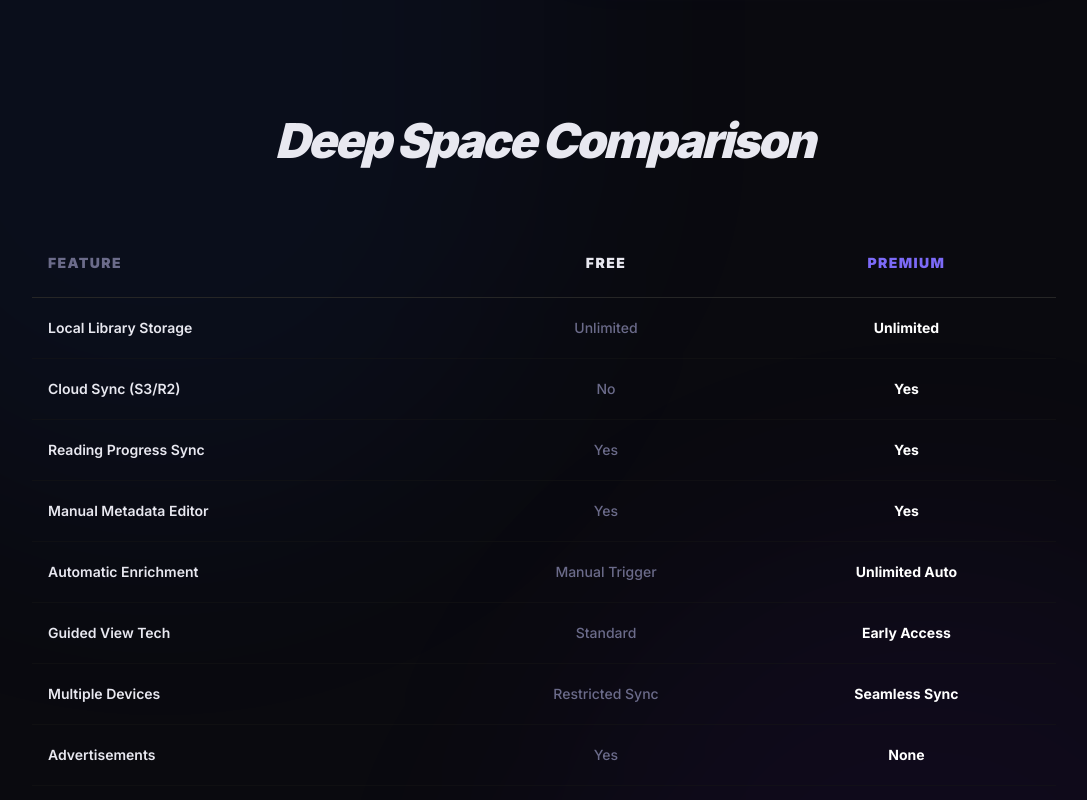
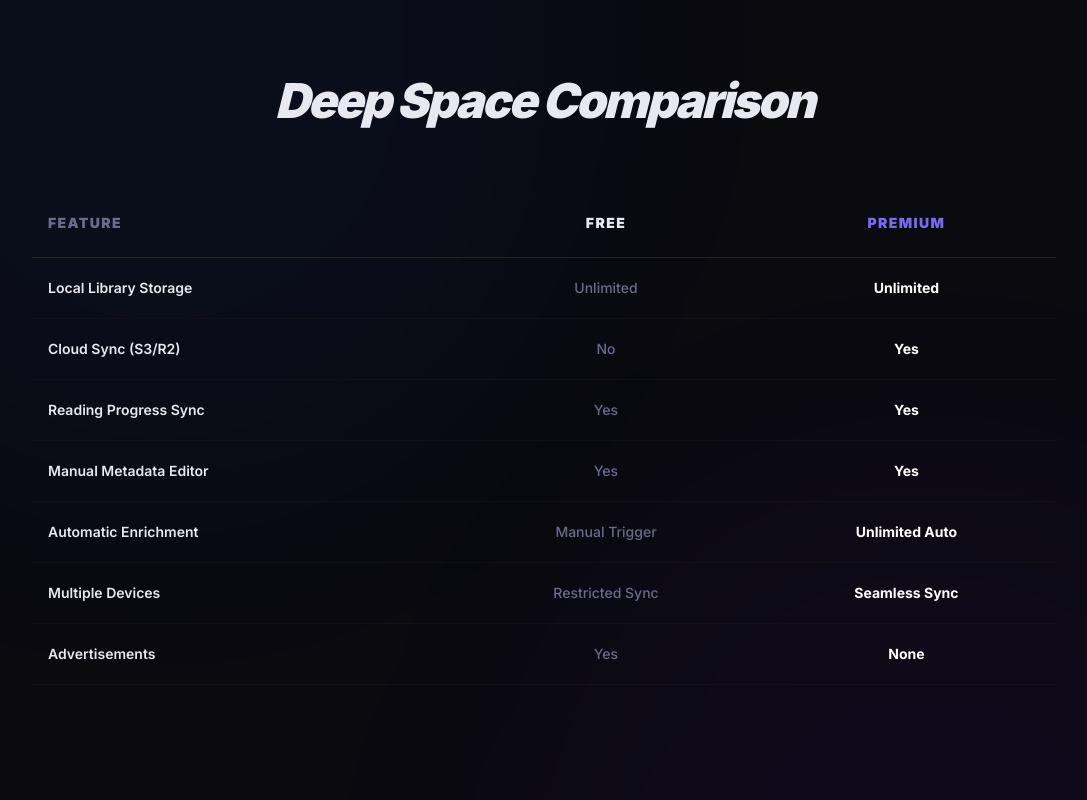
Before and after one commit to anselmeM/Comet-2.0--ComicBookReader, a Next.js app: page /pricing in a window 1280 px wide. Shown: the part 1264-2064 px from the top of the page, without its empty margins (96-1183 px from the left). Built offline with nearby package versions, Linux system fonts and the light colour scheme; no server answers.

Commit message:
feat: remove guided view from premium pricing tier

```diff
--- a/src/app/pricing/page.tsx
+++ b/src/app/pricing/page.tsx
@@ -63,7 +63,6 @@ export default function PricingPage() {
         'Cloud Comic Sync (S3/R2)',
         'Automatic Metadata Enrichment',
         'Cross-device File Restoration',
-        'Early Access to Guided View',
         'Ad-free Experience',
         'Priority Support',
       ],
@@ -240,7 +239,6 @@ export default function PricingPage() {
                   free="Manual Trigger"
                   premium="Unlimited Auto"
                 />
-                <ComparisonRow label="Guided View Tech" free="Standard" premium="Early Access" />
                 <ComparisonRow
                   label="Multiple Devices"
                   free="Restricted Sync"
```
